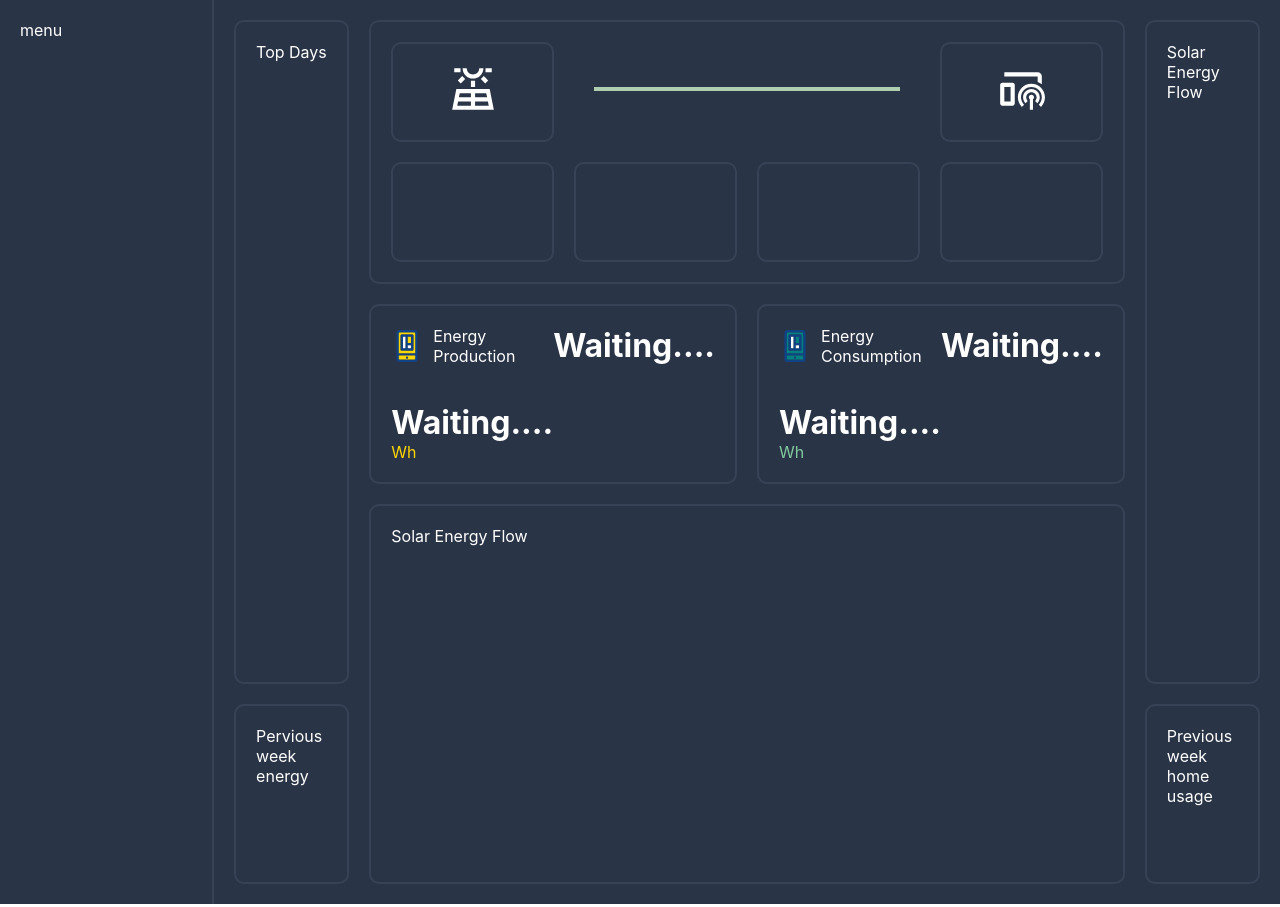
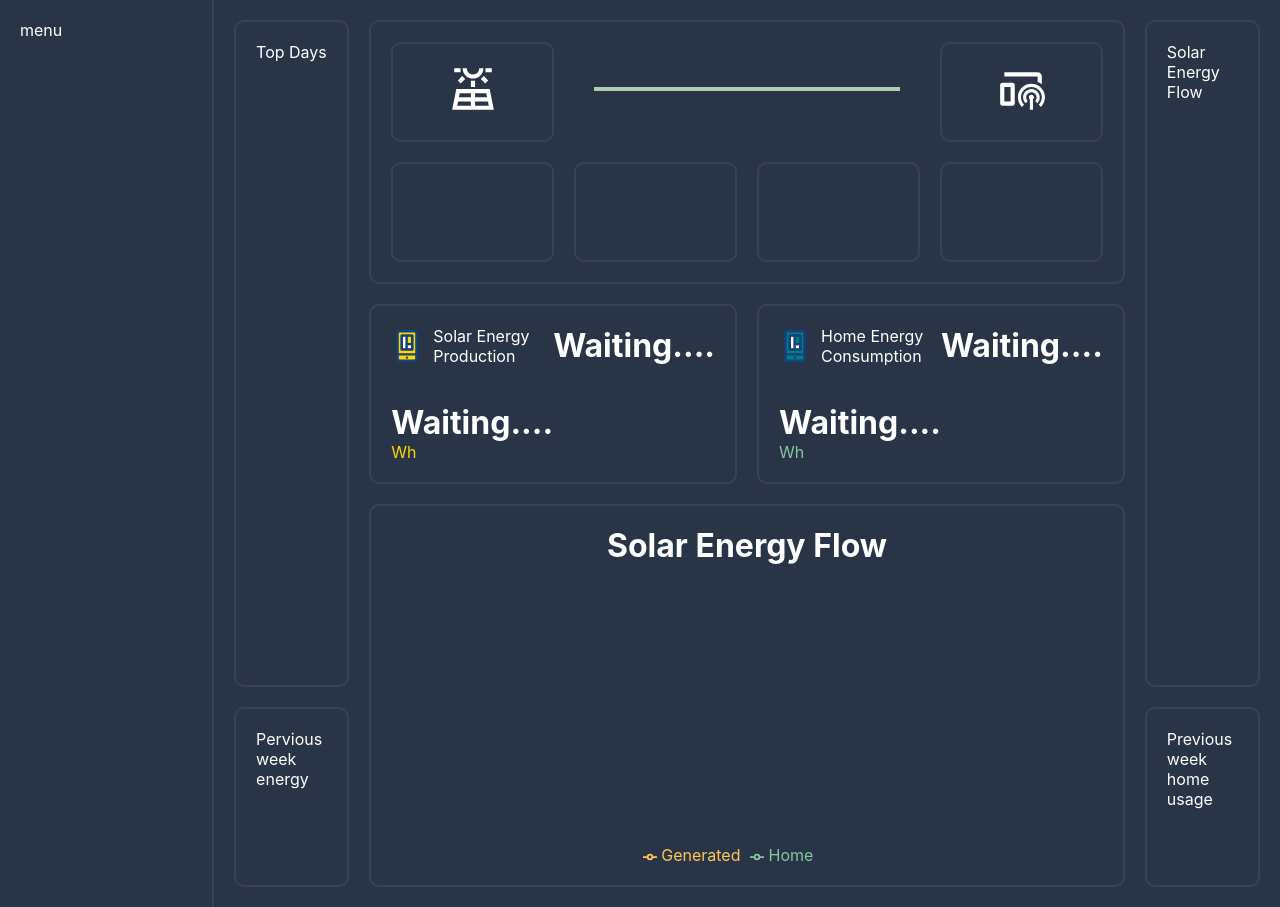
Before and after one commit to eslamdyab21/solar-x, a React (Create React App) app in the folder frontend-gui/: page / in a window 1280 px wide. Built offline with nearby package versions, Linux system fonts and the light colour scheme; no server answers.

Commit message:
add area line chart for both the generation and consumption in one graph

```diff
--- /dev/null
+++ b/frontend-gui/src/components/areaLineChart/areaLineChart.css
@@ -0,0 +1,16 @@
+.bigChartBox{
+    width: 100%;
+    height: 100%;
+    display: flex;
+    flex-direction: column;
+    justify-content: space-between;
+}
+
+
+.areaChart{
+    width: 100%;
+    height: 300px;
+}
+.h1Center{
+    text-align: center;
+}
--- /dev/null
+++ b/frontend-gui/src/components/areaLineChart/areaLineChart.jsx
@@ -0,0 +1,95 @@
+import {Area, AreaChart, ResponsiveContainer, Tooltip, XAxis, YAxis, Legend, Label} from "recharts";
+import "./areaLineChart.css";
+
+
+
+function reformulate(data) {
+    let new_data = []
+    let new_key = null
+
+
+    let keys = Object.keys(data).sort();
+
+    keys.forEach((key) => {
+        if (Number(key) < 12){
+            new_key = String(Number(key)) + " AM"
+        }
+        else {
+            new_key = String(Number(key) - 12) + " PM"
+        }
+        new_data.push({"Time":new_key, "Kwh":Math.round(data[key]/1000)})
+    });
+
+
+    return new_data
+
+}
+
+
+const AreaLineChart = (props) => {
+    let current_generation_w_accumulated_hourly_chart = []
+    let current_consumption_w_accumulated_hourly_chart = []
+    let Energy_kwh_hourly = []
+
+    if (props.solarEnergyData != null && props.homeEnergyData != null){
+        current_generation_w_accumulated_hourly_chart = reformulate(props.solarEnergyData.current_consumption_w_accumulated_hourly)
+        current_consumption_w_accumulated_hourly_chart = reformulate(props.homeEnergyData.current_consumption_w_accumulated_hourly)
+
+        for (let i = 1; i < (current_generation_w_accumulated_hourly_chart.length) ; i++) {
+            Energy_kwh_hourly.push({'time':current_generation_w_accumulated_hourly_chart[i].Time,
+                                    'solar_generation':current_generation_w_accumulated_hourly_chart[i].Kwh,
+                                    'home_consumption':current_consumption_w_accumulated_hourly_chart[i].Kwh})
+        }
+    }
+
+
+    return (
+        <div className="bigChartBox">
+          <h1 className="h1Center">Solar Energy Flow</h1>
+          {/* <h4>solar power consumption</h4> */}
+          <div className="areaChart">
+            <ResponsiveContainer width="99%" height="100%">
+              <AreaChart
+                data={Energy_kwh_hourly}
+                margin={{
+                  top: 10,
+                  right: 30,
+                  left: 10,
+                  bottom: 0,
+                }}
+              >
+                <XAxis dataKey="time" />
+                <YAxis  unit=' Kwh'/>
+                <Tooltip contentStyle={{ background: "#384256d7", border: "none" } }
+                         labelStyle={{ display: "none" }} position={{ y: 0 }}/>
+                <Legend />
+
+                <Area
+                  type="monotone"
+                  dataKey="solar_generation"
+                  name="Generated"
+                  // stackId="1"
+                  stroke="#ffc658"
+                  fill="#ffc658"
+                  unit=' Kwh'
+                />
+
+                <Area
+                  type="monotone"
+                  dataKey="home_consumption"
+                  name="Home"
+                  // stackId="2"
+                  stroke="#82ca9d"
+                  fill="#82ca9d"
+                  unit='Kwh'
+                />
+
+              </AreaChart>
+            </ResponsiveContainer>
+          </div>
+        </div>
+    );
+}
+
+
+export default AreaLineChart;
--- a/frontend-gui/src/pages/home.jsx
+++ b/frontend-gui/src/pages/home.jsx
@@ -1,6 +1,7 @@
 import { useEffect, useState } from 'react'
 import TotalEnergyX from '../components/totalEergyX/totalEergyX';
 import PowerFlow from '../components/powerFlow/powerFlow';
+import AreaLineChart from '../components/areaLineChart/areaLineChart';
 import './home.css'
 
 const WS_URL = "ws://localhost:8080"
@@ -44,15 +45,15 @@ const Home = () => {
             </div>
 
             <div className="box box_1row_1col">
-                <TotalEnergyX webSocket={webSocket} EnergyData={solarEnergy} title={'Energy Production'} dataKey={"Wh"} color={"gold"} icon={'/conversionIcon.svg'}/>
+                <TotalEnergyX EnergyData={solarEnergy} title={'Solar Energy Production'} dataKey={"Wh"} color={"gold"} icon={'/conversionIcon.svg'}/>
             </div>
 
             <div className="box box_1row_1col">
-                <TotalEnergyX webSocket={webSocket2} EnergyData={homeEnergy} title={'Energy Consumption'} dataKey={"Wh"} color={"#82ca9d"} icon={'/revenueIcon.svg'} />
+                <TotalEnergyX EnergyData={homeEnergy} title={'Home Energy Consumption'} dataKey={"Wh"} color={"#82ca9d"} icon={'/revenueIcon.svg'} />
             </div>
 
             <div className="box box_2row_2col">
-                Solar Energy Flow
+                <AreaLineChart solarEnergyData={solarEnergy} homeEnergyData={homeEnergy}/>
             </div>
 
             <div className="box box_1row_1col">
```
